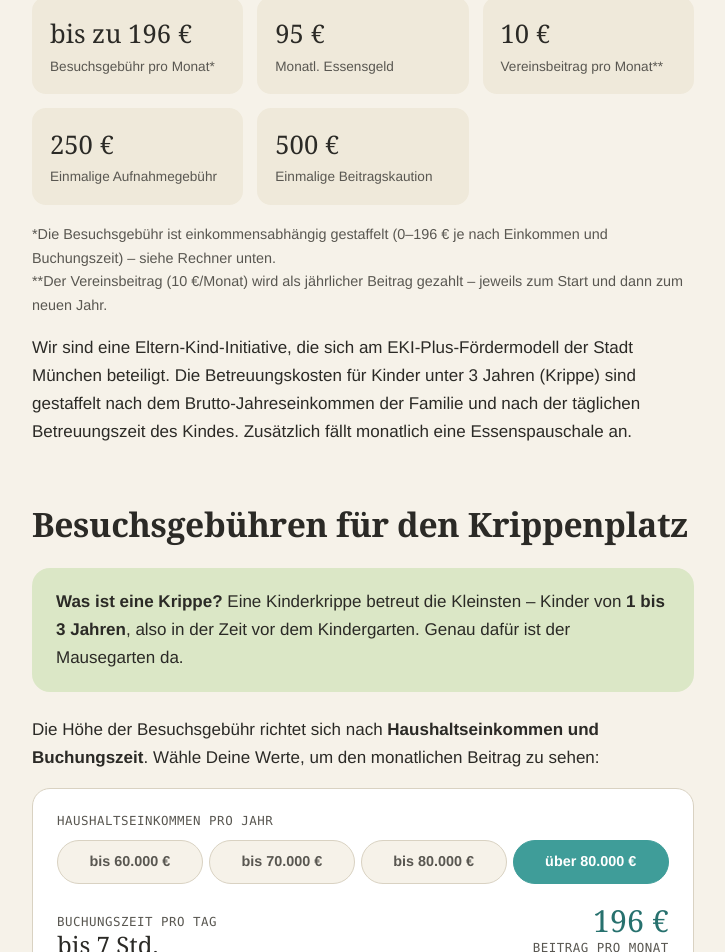
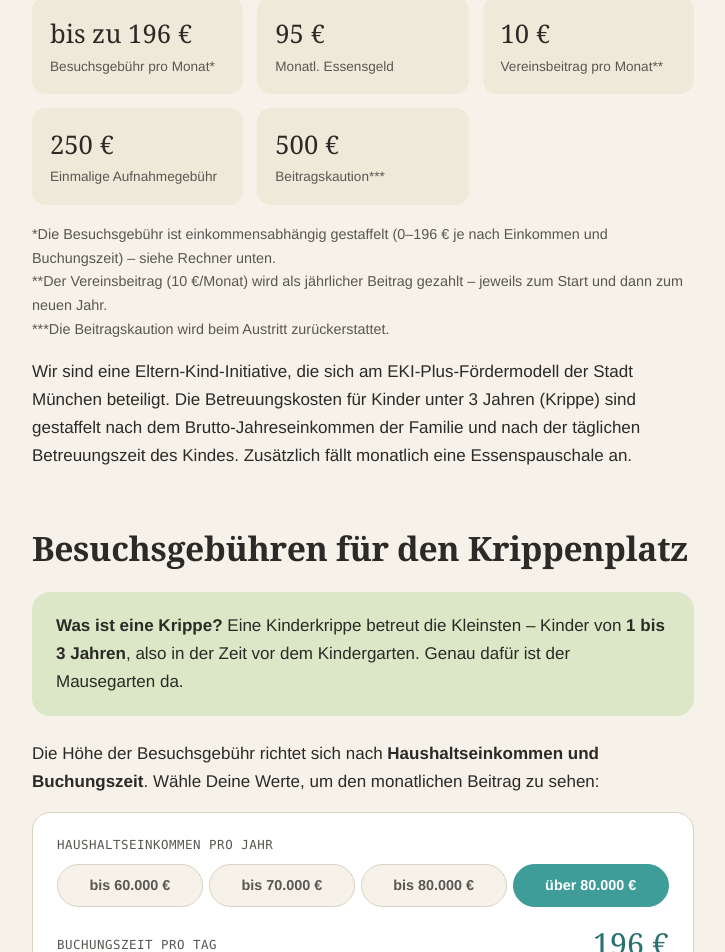
Before and after one commit to lksbrssr/mausegarten, a Next.js app: page /organisation-kosten in a window 1280 px wide. Shown: the part 959-1911 px from the top of the page, without its empty margins (72-797 px from the left). Built offline with nearby package versions, Linux system fonts and the light colour scheme.

Commit message:
Kaution: Hinweis auf Rückerstattung beim Austritt

```diff
--- a/app/organisation-kosten/page.jsx
+++ b/app/organisation-kosten/page.jsx
@@ -45,13 +45,14 @@ export default function OrgKosten() {
             <div className="box"><div className="big">95 €</div><div className="lbl">Monatl. Essensgeld</div></div>
             <div className="box"><div className="big">10 €</div><div className="lbl">Vereinsbeitrag pro Monat**</div></div>
             <div className="box"><div className="big">250 €</div><div className="lbl">Einmalige Aufnahmegebühr</div></div>
-            <div className="box"><div className="big">500 €</div><div className="lbl">Einmalige Beitragskaution</div></div>
+            <div className="box"><div className="big">500 €</div><div className="lbl">Beitragskaution***</div></div>
           </div>
           <p style={{ fontSize: "0.9rem", color: "var(--ink-soft)" }}>
             *Die Besuchsgebühr ist einkommensabhängig gestaffelt (0–196 € je nach
             Einkommen und Buchungszeit) – siehe Rechner unten.<br />
             **Der Vereinsbeitrag (10 €/Monat) wird als jährlicher Beitrag gezahlt –
-            jeweils zum Start und dann zum neuen Jahr.
+            jeweils zum Start und dann zum neuen Jahr.<br />
+            ***Die Beitragskaution wird beim Austritt zurückerstattet.
           </p>
 
           <p>
```
